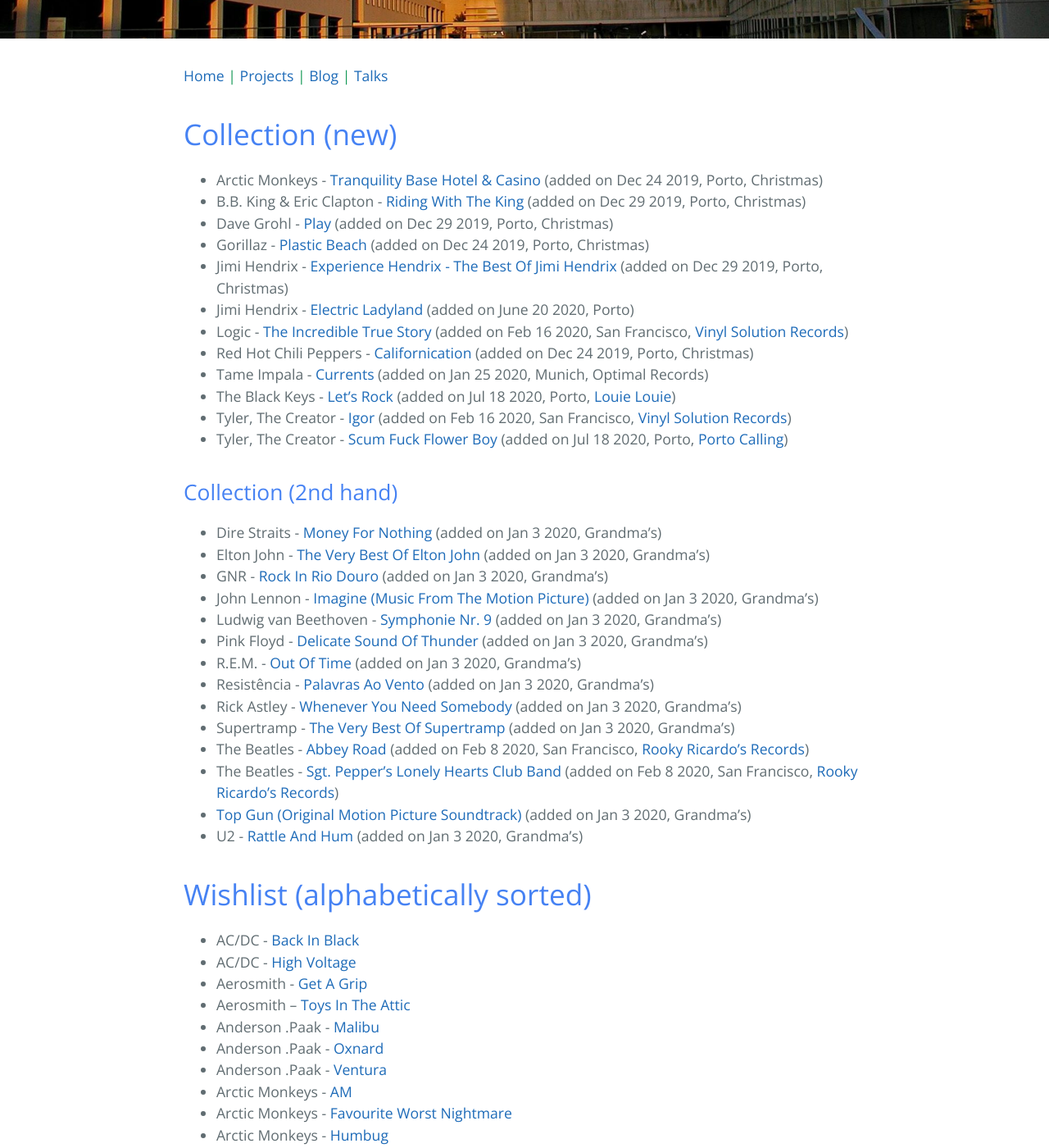
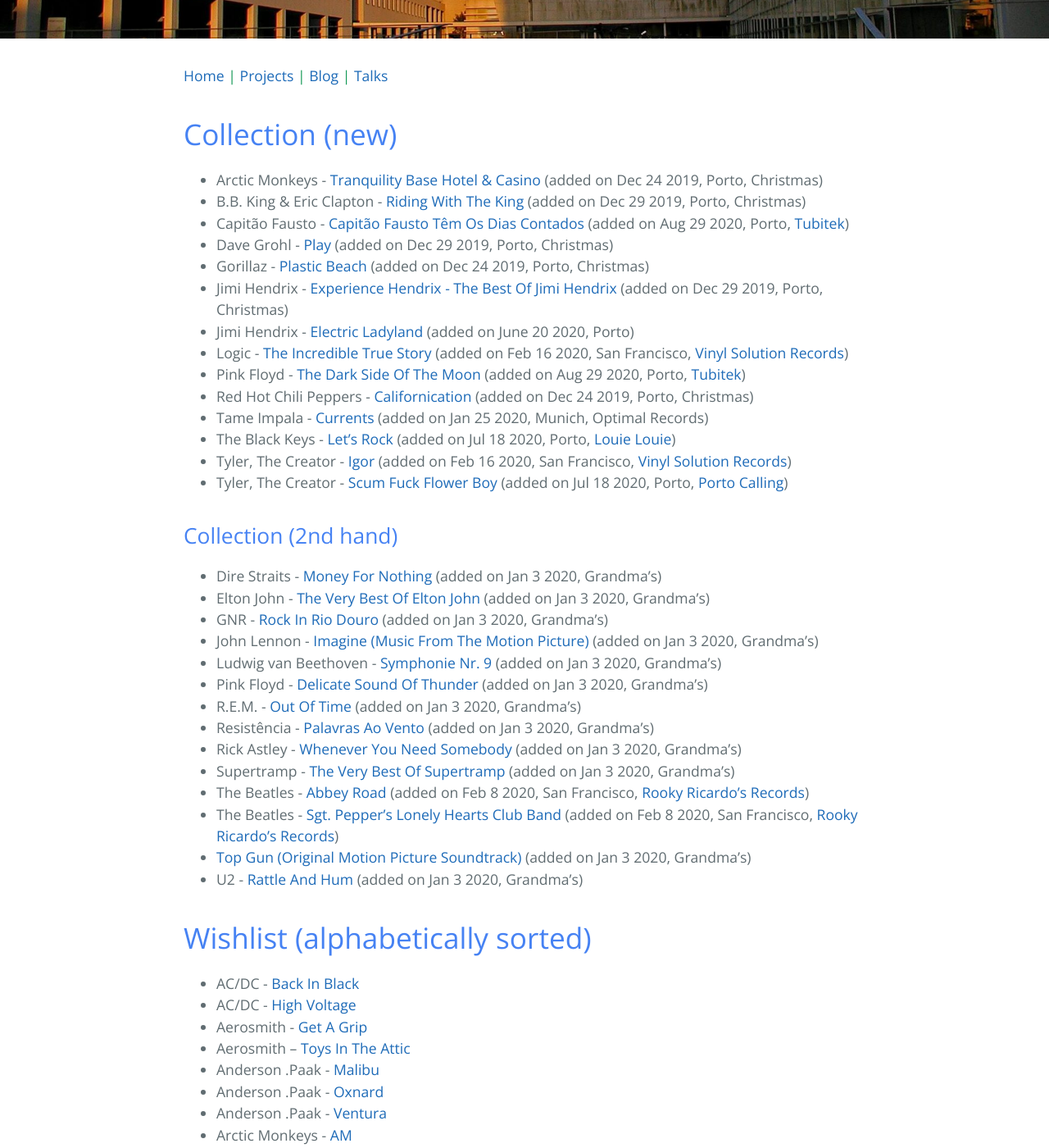
Before and after one commit to andrelago13/andrelago13.github.io, a Jekyll site: the page built from records.md, in a window 1280 px wide and 1400 px high, scrolled down 270 px. Shown: the whole window at 82% size. Built offline with Jekyll 4.4.1, drawn with Linux system fonts in a browser that asks for light colours; some of the changed text lies outside the part shown.

Commit message:
Update records.md

```diff
--- a/records.md
+++ b/records.md
@@ -8,11 +8,13 @@
 
 * Arctic Monkeys - [Tranquility Base Hotel & Casino](https://www.discogs.com/Arctic-Monkeys-Tranquility-Base-Hotel-Casino/release/11975894) (added on Dec 24 2019, Porto, Christmas)
 * B.B. King & Eric Clapton - [Riding With The King](https://www.discogs.com/BB-King-Eric-Clapton-Riding-With-The-King/master/85205) (added on Dec 29 2019, Porto, Christmas)
+* Capitão Fausto - [Capitão Fausto Têm Os Dias Contados](https://www.discogs.com/Capit%C3%A3o-Fausto-Capit%C3%A3o-Fausto-T%C3%AAm-Os-Dias-Contados/master/1046570) (added on Aug 29 2020, Porto, [Tubitek](https://goo.gl/maps/NDAsdpae4gkNGo978))
 * Dave Grohl - [Play](https://www.discogs.com/Dave-Grohl-Play/master/1415493) (added on Dec 29 2019, Porto, Christmas)
 * Gorillaz - [Plastic Beach](https://www.discogs.com/Gorillaz-Plastic-Beach/master/231219) (added on Dec 24 2019, Porto, Christmas)
 * Jimi Hendrix - [Experience Hendrix - The Best Of Jimi Hendrix](https://www.discogs.com/Jimi-Hendrix-Experience-Hendrix-The-Best-Of-Jimi-Hendrix/master/75394) (added on Dec 29 2019, Porto, Christmas)
 * Jimi Hendrix - [Electric Ladyland](https://www.discogs.com/The-Jimi-Hendrix-Experience-Electric-Ladyland/release/399579) (added on June 20 2020, Porto)
 * Logic - [The Incredible True Story](https://www.discogs.com/Logic-The-Incredible-True-Story/master/965423) (added on Feb 16 2020, San Francisco, [Vinyl Solution Records](https://goo.gl/maps/wBKuwLo4mYhGpHDf7))
+* Pink Floyd - [The Dark Side Of The Moon](https://www.discogs.com/Pink-Floyd-The-Dark-Side-Of-The-Moon/master/10362) (added on Aug 29 2020, Porto, [Tubitek](https://goo.gl/maps/NDAsdpae4gkNGo978))
 * Red Hot Chili Peppers - [Californication](https://www.discogs.com/Red-Hot-Chili-Peppers-Californication/master/42546) (added on Dec 24 2019, Porto, Christmas)
 * Tame Impala - [Currents](https://www.discogs.com/Tame-Impala-Currents/master/861083) (added on Jan 25 2020, Munich, Optimal Records)
 * The Black Keys - [Let's Rock](https://www.discogs.com/The-Black-Keys-Lets-Rock/master/1569381) (added on Jul 18 2020, Porto, [Louie Louie](https://goo.gl/maps/AH2ghHEg5LW4b7DA8))
```
Also changed, not shown: other parts of records.md (+0 -2 lines).
